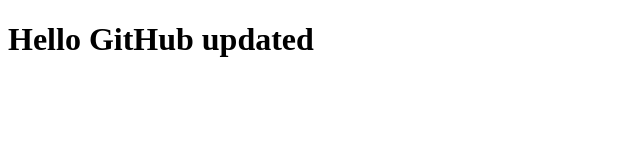
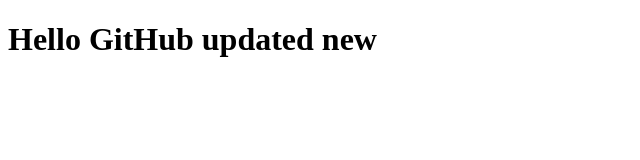
Before and after one commit to 2210nj/helloGitHub, a plain HTML site: page index.html in a window 1280 px wide. Shown: the full height of the page, 0-640 px from the left. Drawn offline with Linux system fonts and the light colour scheme.

Commit message:
updated new commit

```diff
--- a/index.html
+++ b/index.html
@@ -1,3 +1,3 @@
 <!DOCTYPE html>
-<h1>Hello GitHub updated</h1>
+<h1>Hello GitHub updated new</h1>
 </html>
```
